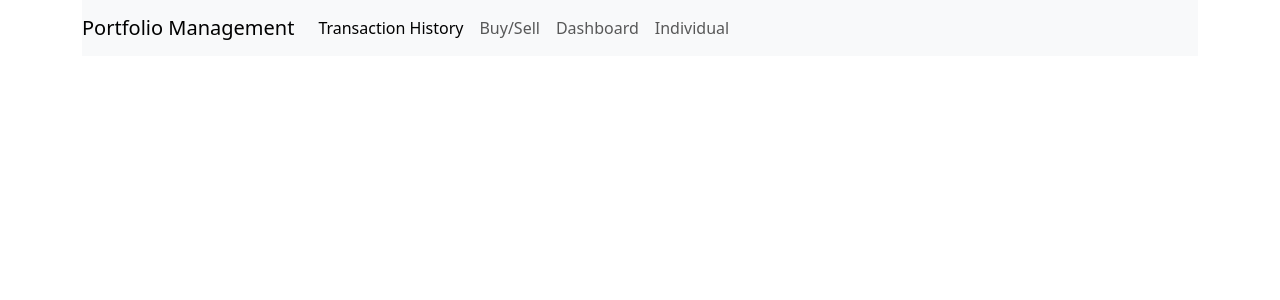
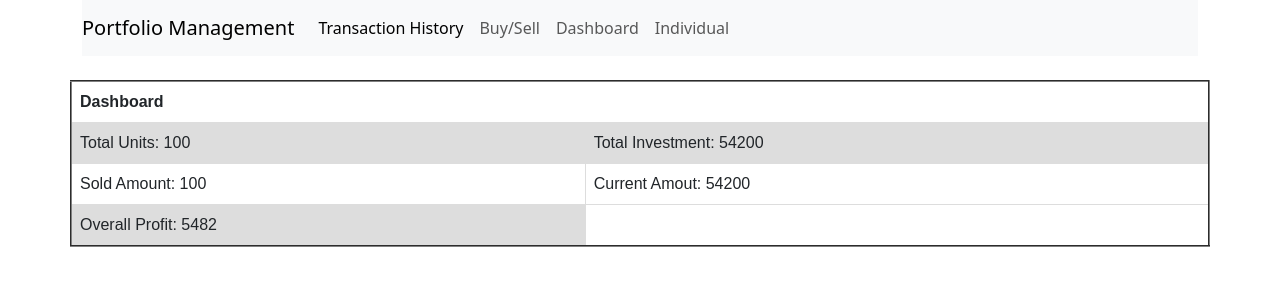
Before and after one commit to csabinji/portfolioManagementFrontEnd, a React (Create React App) app: page /dashboard in a window 1280 px wide. Shown: the top 300 px of the page. Built offline with nearby package versions, Linux system fonts and the light colour scheme.

Commit message:
dashboard design

```diff
--- a/src/components/body.jsx
+++ b/src/components/body.jsx
@@ -1,4 +1,5 @@
 import { BrowserRouter, Routes, Route } from 'react-router-dom'
+import Dashboard from './dashboard/dashboard';
 import Login from "./login/login";
 import Order from './order/order';
 import AvailableStocks from "./stocks/availableStock";
@@ -9,7 +10,8 @@ export default function Body() {
             <Routes>
                 <Route exact path="/login" element={<Login />} />
                 <Route exact path="/stocks" element={<AvailableStocks />} />
-                <Route exact path="/order" element={<Order />}/>
+                <Route exact path="/order" element={<Order />} />
+                <Route exact path="/dashboard" element={<Dashboard />} />
             </Routes>
         </BrowserRouter>
     )
--- /dev/null
+++ b/src/components/dashboard/dashboard.jsx
@@ -0,0 +1,20 @@
+export default function Dashboard() {
+    return (
+        <table border='2' className="container">
+            <tr>
+                <th colSpan={2}>Dashboard</th>
+            </tr>
+            <tr>
+                <td>Total Units: 100</td>
+                <td>Total Investment: 54200</td>
+            </tr>
+            <tr>
+                <td>Sold Amount: 100</td>
+                <td>Current Amout: 54200</td>
+            </tr>
+            <tr>
+                <td>Overall Profit: 5482</td>
+            </tr>
+        </table>
+    )
+}
```
